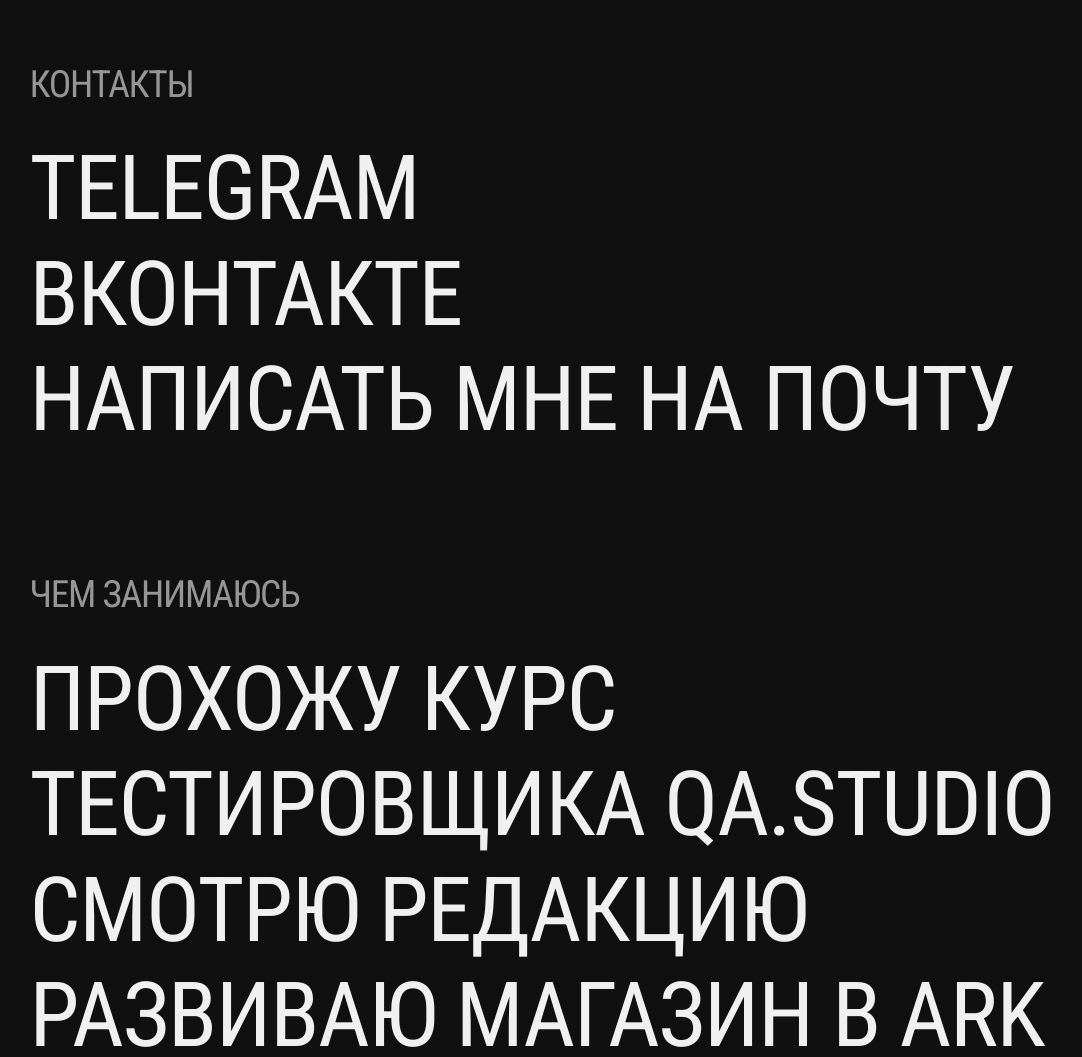
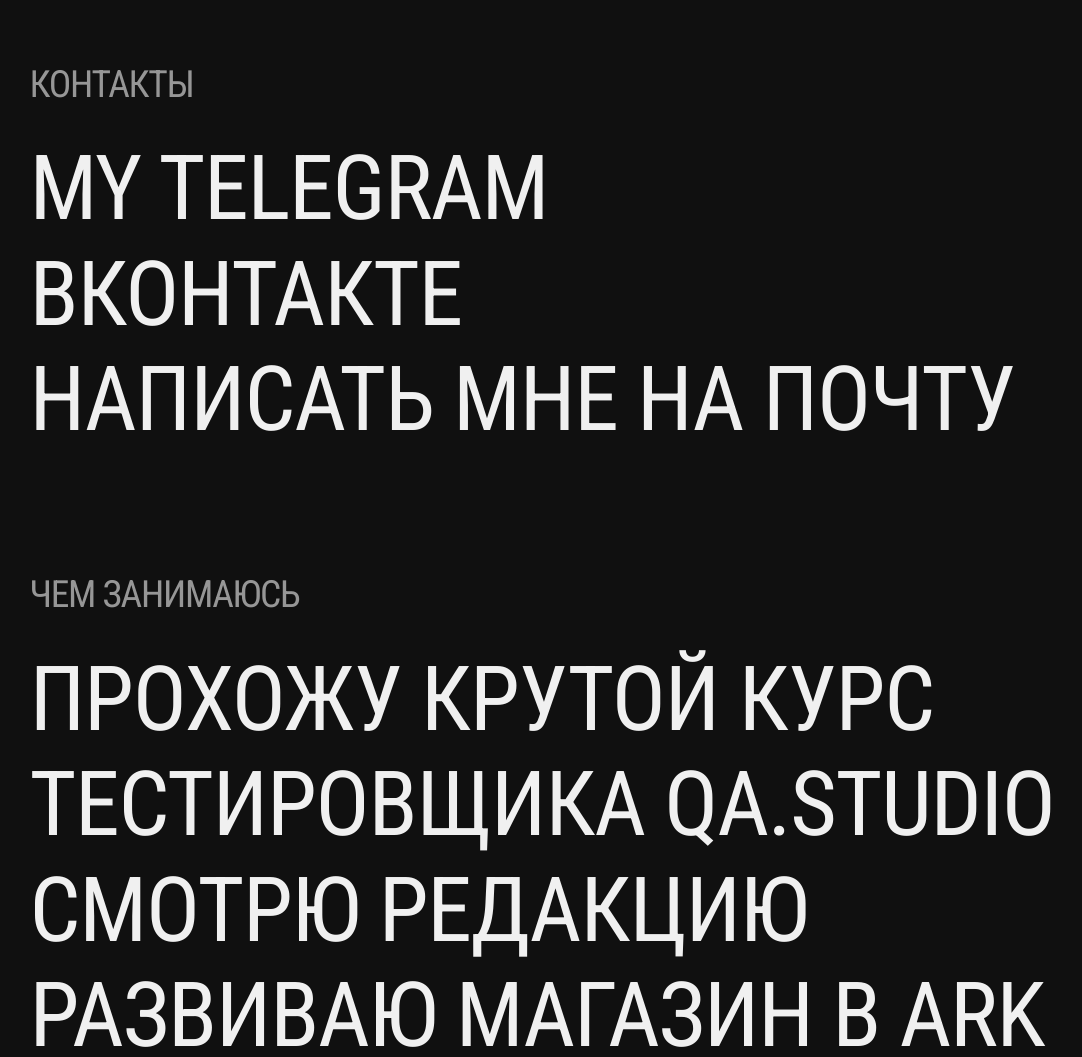
Before and after one commit to RomanKoshkin-qa/Site-about-me, a plain HTML site: page index.html in a window 1280 px wide. Shown: the part 240-1297 px from the top of the page, without its empty margins (33-1115 px from the left). Drawn offline with Linux system fonts and the light colour scheme.

Commit message:
новые названия

```diff
--- a/index.html
+++ b/index.html
@@ -33,7 +33,7 @@
       <div class="block-title">Контакты</div>
       <div class="block-entries">
         <div class="entry">
-          <a href="https://t.me/+79154658123" target="_blank"> Telegram</a>
+          <a href="https://t.me/+79154658123" target="_blank"> MY Telegram</a>
         </div>
         <div class="entry">
           <a href="https://vk.com/id624087265">Вконтакте</a>
@@ -47,7 +47,7 @@
     <div class="block">
       <div class="block-title">чем занимаюсь</div>
       <div class="entry">
-        <a href="https://www.qa.studio/" target="_blank"> Прохожу курс Тестировщика qa.studio </a>
+        <a href="https://www.qa.studio/" target="_blank"> Прохожу крутой курс Тестировщика qa.studio </a>
       </div>
       <div class="entry">
         <a
```
